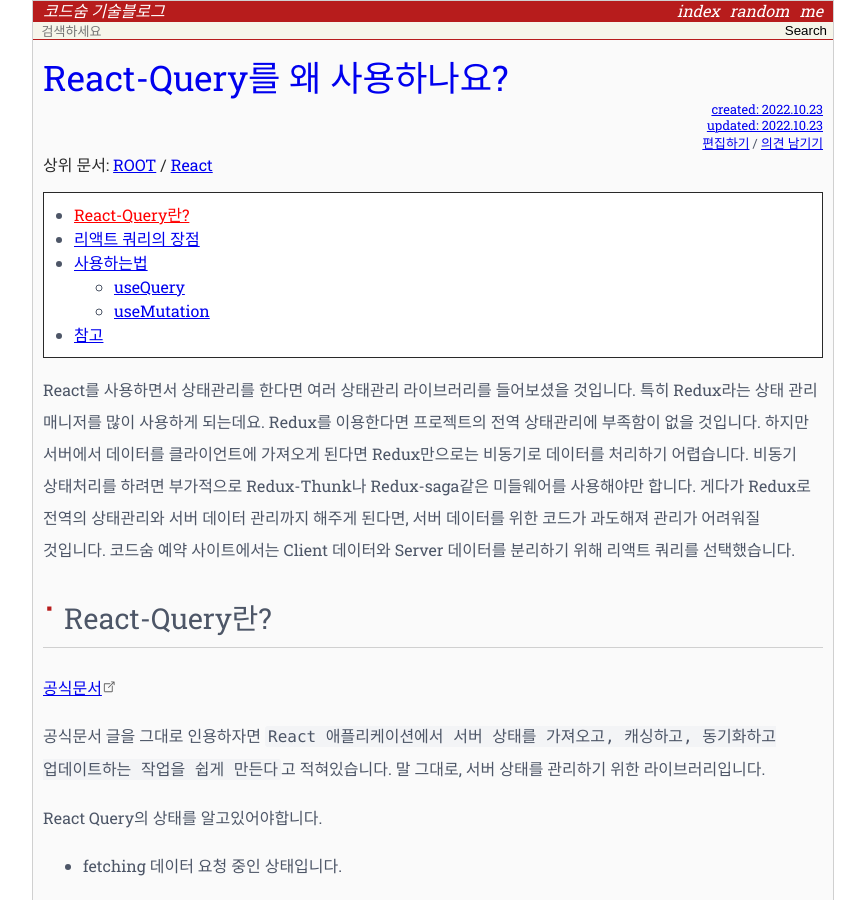
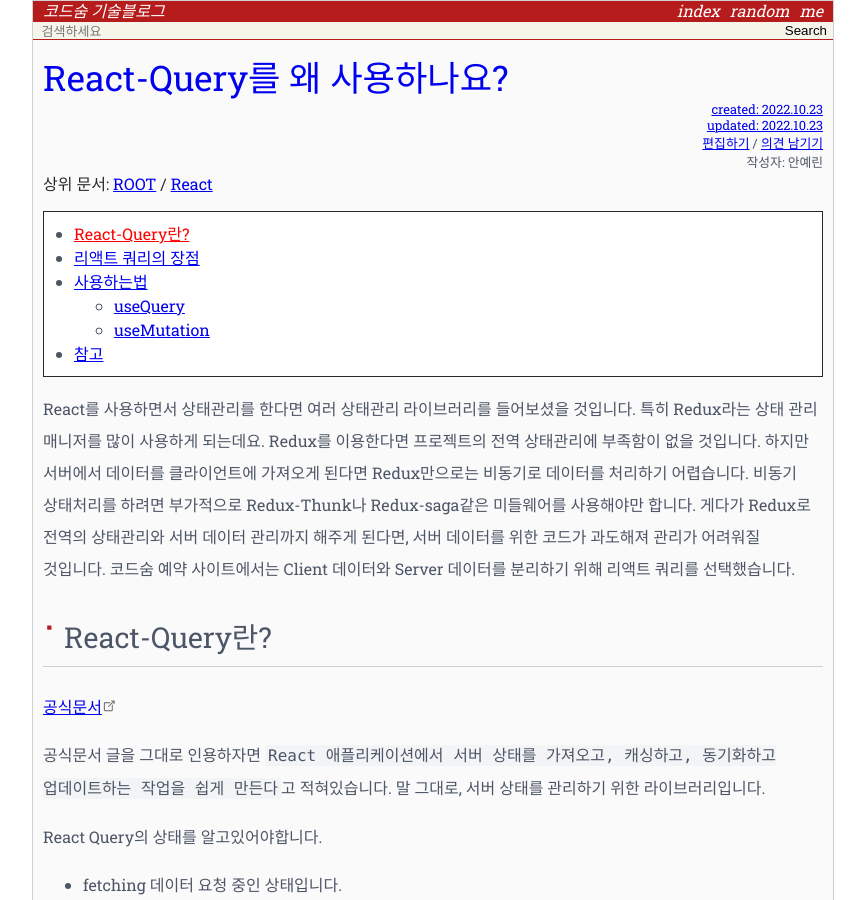
Before and after one commit to hannut91/codesoom.github.io, a Jekyll site: the page built from _wiki/react/react-query.md, in a window 1280 px wide and 900 px high. Shown: the whole window, without its empty margins (207-1072 px from the left). Built offline with Jekyll 4.4.1, drawn with Linux system fonts in a browser that asks for light colours; comment, search, counter and statistics services are not loaded.

Commit message:
작성자를 추가하라

```diff
--- a/_wiki/react/react-query.md
+++ b/_wiki/react/react-query.md
@@ -3,6 +3,7 @@
 title   : React-Query를 왜 사용하나요?
 date    : 2022-10-23 11:23:00 +0900
 updated : 2022-10-23 11:23:00 +0900
+author  : 안예린
 tag     :
 toc     : true
 public  : true
```
